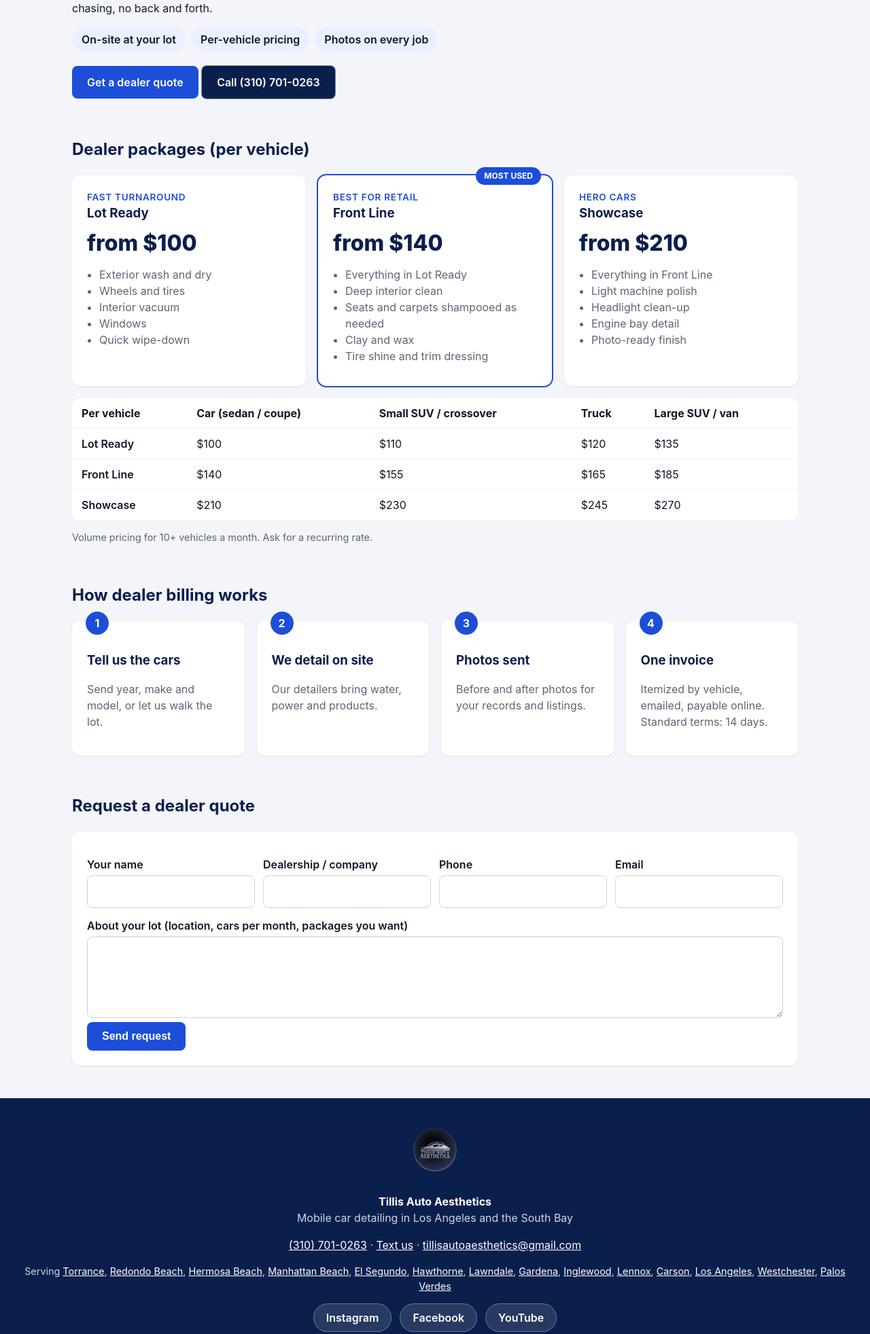
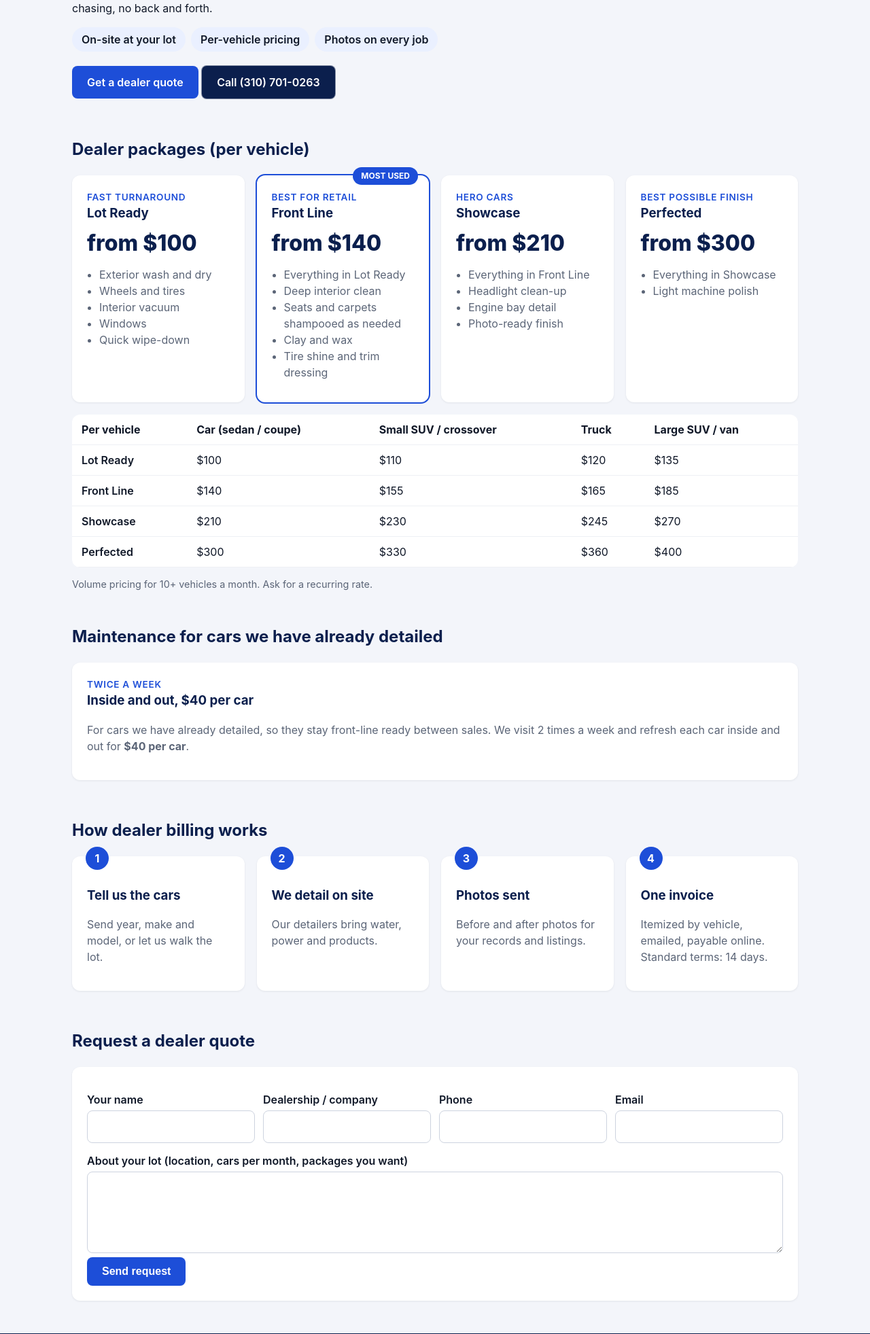
Before and after one commit to scholarstudentchaz-coder/tillisautos, a Flask app: page /dealers in a window 1280 px wide. Shown: the part 415-2378 px from the top of the page at 68% size. Run offline with Flask 3, Linux system fonts and the light colour scheme.

Commit message:
Dealer page: add Perfected package, $40 twice-weekly maintenance, polish moved out of Showcase; new hero subtitle
Co-Authored-By: Claude Sonnet 5.5 <noreply@anthropic.com>

```diff
--- a/app.py
+++ b/app.py
@@ -62,7 +62,7 @@ def packages():
 
 @app.route("/dealers")
 def dealers():
-    return render_template("dealers.html", dealer_packages=P.DEALER_PACKAGES)
+    return render_template("dealers.html", dealer_packages=P.DEALER_PACKAGES, maintenance=P.DEALER_MAINTENANCE)
 
 
 @app.route("/fleet")
--- a/faq.py
+++ b/faq.py
@@ -44,6 +44,7 @@ FAQ = [
  ("Dealers, brokers & fleets", [
   ("Do you work with used car dealers?", "Yes. We do recon details per vehicle for dealers and brokers, with fast turnaround and a clear itemized invoice. See our Dealers page."),
   ("How do dealers pay?", "You get an itemized invoice by email with a link to pay online. Standard terms are 14 days."),
+  ("Do you offer recurring maintenance for dealer cars?", "Yes. For cars we have already detailed, maintenance is $40 per car, inside and out, twice a week."),
   ("Do you offer volume pricing?", "Yes. If you have 10 or more cars a month, contact us for a recurring rate."),
   ("Do you clean Turo and rental cars?", "Yes. Our Renewal between-trip clean is $90 per car, or $80 per car for 5 or more cars. Our Revival is available for a deeper reset. See our Turo and rideshare page."),
   ("Do you offer a monthly plan?", "Yes: two maintenance details a month for a flat monthly price, priced by vehicle size, with 5% off for individuals. Cancel any time."),
--- a/pricing.py
+++ b/pricing.py
@@ -48,9 +48,16 @@ DEALER_PACKAGES = {  # per vehicle, invoiced
               "includes": ["Everything in Lot Ready", "Deep interior clean", "Seats and carpets shampooed as needed", "Clay and wax", "Tire shine and trim dressing"],
               "prices": {"car": 140, "small_suv": 155, "truck": 165, "large_suv": 185}},
     "showcase": {"name": "Showcase", "tag": "Hero cars",
-                 "includes": ["Everything in Front Line", "Light machine polish", "Headlight clean-up", "Engine bay detail", "Photo-ready finish"],
+                 "includes": ["Everything in Front Line", "Headlight clean-up", "Engine bay detail", "Photo-ready finish"],
                  "prices": {"car": 210, "small_suv": 230, "truck": 245, "large_suv": 270}},
+    "perfected": {"name": "Perfected", "tag": "Best possible finish",
+                  "includes": ["Everything in Showcase", "Light machine polish"],
+                  "prices": {"car": 300, "small_suv": 330, "truck": 360, "large_suv": 400}},
 }
+
+# Recurring maintenance for dealer cars we have already detailed.
+DEALER_MAINTENANCE = {"price": 40, "visits_per_week": 2,
+                      "note": "For cars we have already detailed, so they stay front-line ready between sales."}
 
 # Monthly plan for INDIVIDUALS only (Turo hosts get fleet pricing instead). 5% below the regular rate.
 _PLAN_REGULAR = {"car": 119, "small_suv": 129, "truck": 139, "large_suv": 159}
--- a/templates/dealers.html
+++ b/templates/dealers.html
@@ -15,6 +15,10 @@
 {% for p in dealer_packages.values() %}<tr><td>{{ p.name }}</td>{% for k in vehicles %}<td>${{ p.prices[k] }}</td>{% endfor %}</tr>{% endfor %}</table></div>
 <p class="note">Volume pricing for 10+ vehicles a month. Ask for a recurring rate.</p>
 
+<h2 style="margin-top:48px">Maintenance for cars we have already detailed</h2>
+<div class="card"><div class="tag2">Twice a week</div><h3>Inside and out, ${{ maintenance.price }} per car</h3>
+<p class="muted">{{ maintenance.note }} We visit {{ maintenance.visits_per_week }} times a week and refresh each car inside and out for <b>${{ maintenance.price }} per car</b>.</p></div>
+
 <h2 style="margin-top:56px">How dealer billing works</h2>
 <div class="grid steps"><div class="card"><h3>Tell us the cars</h3><p class="muted">Send year, make and model, or let us walk the lot.</p></div>
 <div class="card"><h3>We detail on site</h3><p class="muted">Our detailers bring water, power and products.</p></div>
--- a/templates/index.html
+++ b/templates/index.html
@@ -1,7 +1,7 @@
 {% extends "base.html" %}{% block body %}
 <section class="hero"><img class="logo-big" src="/static/img/logo-circle.png" alt="Tillis Auto Aesthetics logo">
 <div><span class="tag">MOBILE DETAILING · LOS ANGELES &amp; SOUTH BAY</span></div>
-<h1>Showroom shine,<br>at your door.</h1><p>Mobile car detailing in Torrance, Redondo Beach, Manhattan Beach, Los Angeles and all across the South Bay. Clear prices. Book online in minutes.</p>
+<h1>Showroom shine,<br>at your door.</h1><p>Premium mobile car detailing. Clear prices. Book online in minutes.</p>
 <a class="btn" data-track="book_tap" href="/book">Book &amp; Pay Online</a><a class="btn ghost" data-track="call_tap" href="{{ biz.tel }}">Call {{ biz.phone }}</a><a class="btn ghost" data-track="text_tap" href="{{ biz.sms }}">Text us</a></section>
 <main>
 <h2 class="reveal">Who we detail for</h2>
```
